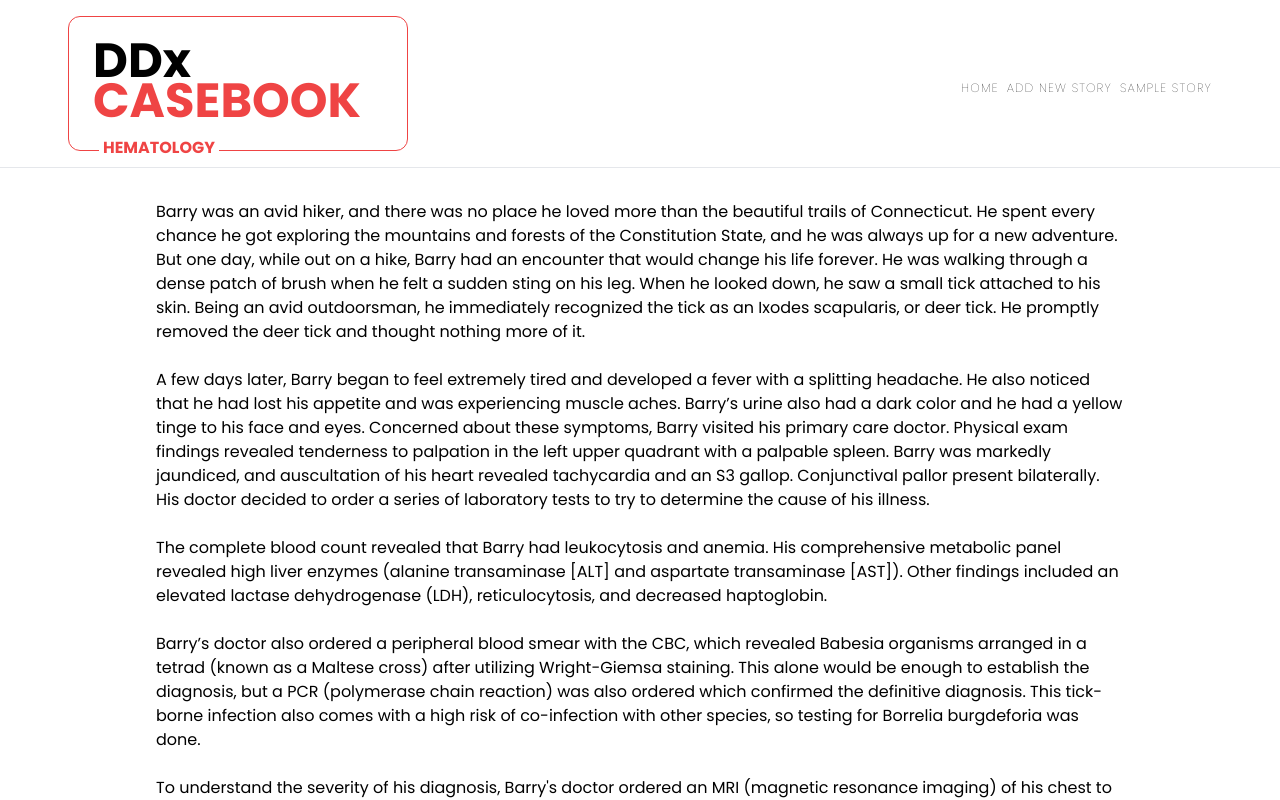
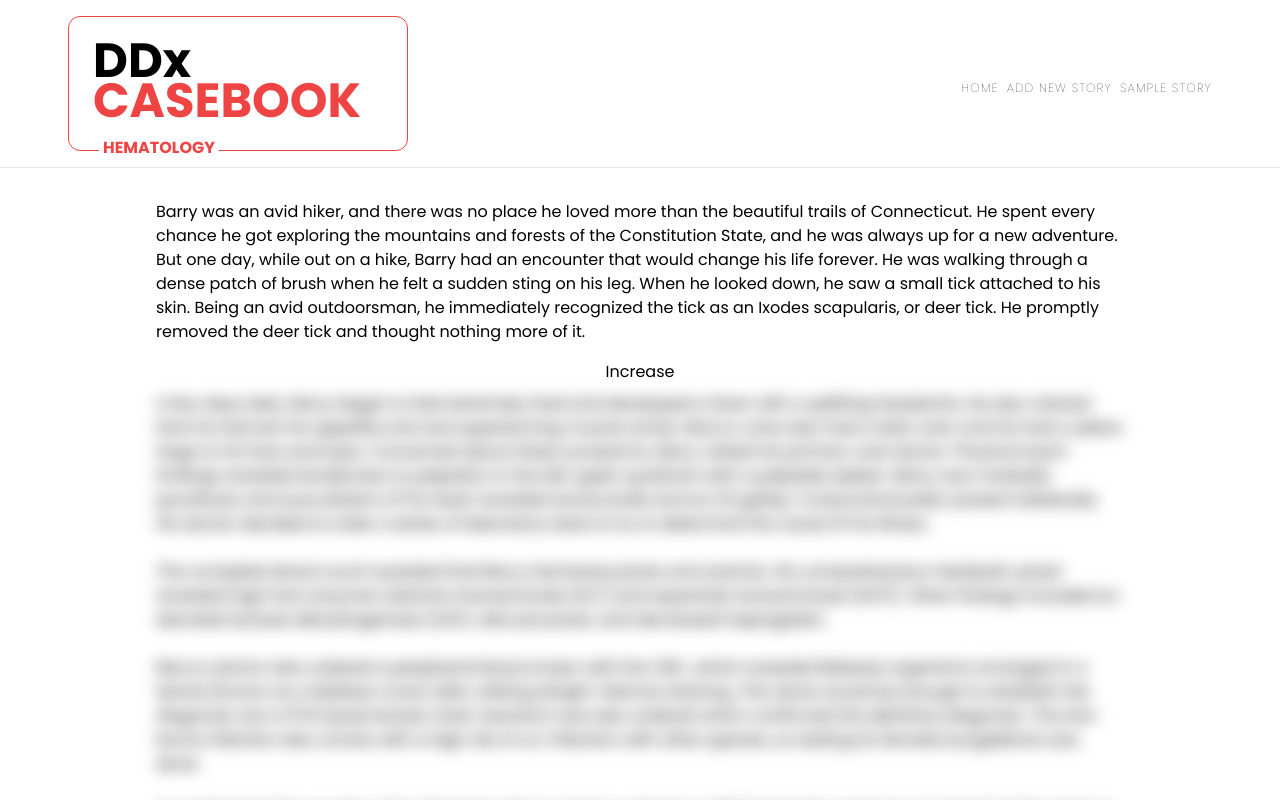
Before and after one commit to joshcooper6/diffDiagnosis, a Next.js app: page /sampleStory in a window 1280 px wide. Shown: the top 800 px of the page. Built offline with nearby package versions, Linux system fonts and the light colour scheme; a web font is replaced by a local one.

Commit message:
blur feature added

```diff
--- a/comps/StoryBlock.js
+++ b/comps/StoryBlock.js
@@ -2,21 +2,39 @@ import { useEffect, useState } from "react";
 import StoryQuestion from "./StoryQuestion";
 
 export default function StoryBlock(props) {
-    const { story } = props;
+    const { story, blocksRead, singleStory, setBlocksRead, setCurrentPlacement, currentPlacement, index } = props;
     const [showQuestions, setShowQuestions] = useState(false);
 
     useEffect(() => {
-        console.log(story)
+        console.log('index', index)
     }, [])
 
+    function increase() {
+        if (currentPlacement <= (singleStory.length - 1)) {
+          setCurrentPlacement(prev => {
+            if (!blocksRead.includes(prev + 1)) {
+              setBlocksRead(previous => [...previous, prev + 1]);
+            }
+            return (prev + 1)
+          });
+        } else {
+          setCurrentPlacement(0);
+        }
+      };
+
     return (<>
-    <div className='flex h-max select-none flex-col mb-2'>
-        <span className={`${(story.questions.length > 0) && 'hover:font-bold cursor-pointer'} transition_fast`} onClick={() => {setShowQuestions(prev => !prev)}}>{story.storyBlock}</span>
-        <div className={`transition_fast overflow-hidden rounded-lg mt-2 mb-2 flex flex-col gap-1 ${(showQuestions && (story.questions.length > 0)) ? 'max-h-[1000px] border-red-500 border-[1px] p-4' : 'max-h-[0px] p-0 select-none'}`}>
-            { story.questions.map(q => {
-                return <StoryQuestion key={q.question} questionObject={q} />
+    <div className={`flex ${!blocksRead.includes(index) ? 'blur' : ''} h-max select-none flex-col mb-2`}>
+        <span className={`${((story.questions.length > 0) & blocksRead.includes(index)) ? 'hover:font-bold cursor-pointer' : ''} transition_fast`} onClick={() => {setShowQuestions(prev => !prev)}}>{story.storyBlock}</span>
+        <div className={`transition_fast overflow-hidden rounded-lg mt-2 mb-2 flex flex-col gap-1 ${(showQuestions && (story.questions.length > 0) && blocksRead.includes(index)) ? 'max-h-[1000px] border-red-500 border-[1px] p-4' : 'max-h-[0px] p-0 select-none'}`}>
+            { story.questions.map((q, index) => {
+                return <StoryQuestion index={index} key={q.question} questionObject={q} />
             }) }
         </div>
+
+        { (blocksRead[blocksRead.length - 1] === (index)) ? <>
+            <button onClick={increase}>Increase</button>
+        </> : <></> }
+
     </div>
     </>)
 }
--- a/pages/sampleStory.js
+++ b/pages/sampleStory.js
@@ -36,6 +36,16 @@ export default function sampleStory({story}) {
     useEffect(() => {console.log(question)}, [question]);
 
   const singleStory = newTest.elements;
+  const [blocksRead, setBlocksRead] = useState([0]);
+  const [currentPlacement, setCurrentPlacement] = useState(0);
+
+  useEffect(() => {
+    console.log('current placement index', currentPlacement)
+  }, [currentPlacement])
+
+  useEffect(() => {
+    console.log('current blocks read', blocksRead)
+  }, [blocksRead])
 
   const [showQuestions, setShowQuestions] = useState(false);
 
@@ -43,8 +53,8 @@ export default function sampleStory({story}) {
     <div className='flex flex-col justify-center items-center'>
         <Header />
         <div className='w-11/12 max-w-[1000px] self-center p-4'>
-        { singleStory.map(story => {
-          return <StoryBlock key={story.patient} story={story} />
+        { singleStory.map((story, index) => {
+          return <StoryBlock index={index} setCurrentPlacement={setCurrentPlacement} setBlocksRead={setBlocksRead} singleStory={singleStory} currentPlacement={currentPlacement} blocksRead={blocksRead} key={story.patient} story={story} />
         }) }
         </div>
     </div>
--- a/styles/globals.css
+++ b/styles/globals.css
@@ -13,6 +13,10 @@
   transition: 100ms ease;
 }
 
+.blur {
+  box-shadow: 0px 0 0 0 rgba(0, 0, 0, 0.5);
+}
+
 @tailwind base;
 @tailwind components;
 @tailwind utilities;
```
